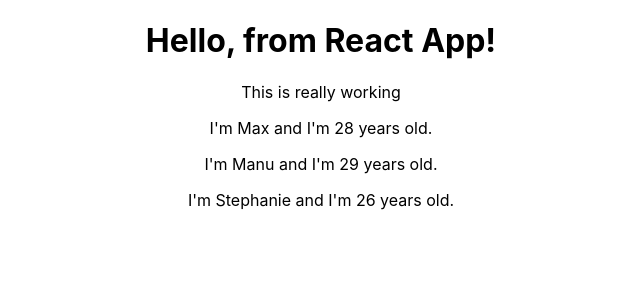
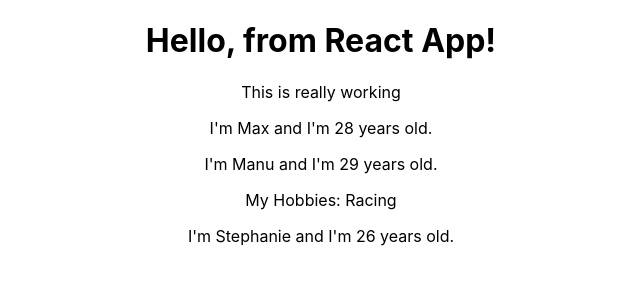
Before and after one commit to MickeyMuis007/React_App, a React (Create React App) app: page / in a window 1280 px wide. Shown: the top 300 px of the page, without its empty margins (319-959 px from the left). Built offline with nearby package versions, Linux system fonts and the light colour scheme.

Commit message:
Understanding the children Props

```diff
--- a/src/Person/Person.js
+++ b/src/Person/Person.js
@@ -1,7 +1,12 @@
 import React from 'react';
 
 const person = (props) => {
-    return <p>I'm {props.name} and I'm {props.age} years old.</p>
+    return (
+        <div>
+            <p>I'm {props.name} and I'm {props.age} years old.</p>
+            <p>{props.children}</p>
+        </div>
+    )
 }
 
 export default person;
```
